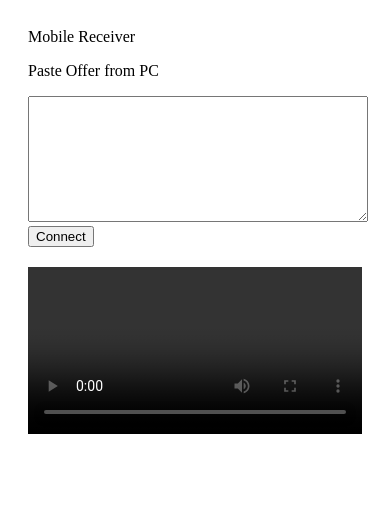
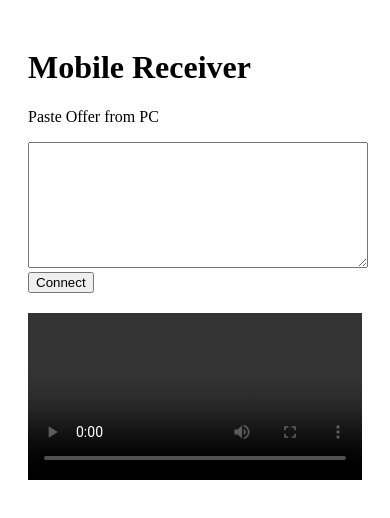
Before and after one commit to Yuna-ux/Yuna-ux, a Next.js app: page /mobile in a window 390 px wide. Shown: the top 518 px of the page. Built offline with nearby package versions, Linux system fonts and the light colour scheme.

Commit message:
Improve code formatting in MobilePage component
Refactor MobilePage component for better readability and structure.

```diff
--- a/app/mobile/page.js
+++ b/app/mobile/page.js
@@ -1,10 +1,15 @@
-"use client";import { useRef, useState } from "react";
+"use client";
+import { useRef, useState } from "react";
 
-export default function MobilePage() {const pcRef = useRef(null);const videoRef = useRef(null);
+export default function MobilePage() {
+  const pcRef = useRef(null);
+  const videoRef = useRef(null);
 
-const [offerInput, setOfferInput] = useState("");const [answerOutput, setAnswerOutput] = useState("");
+  const [offerInput, setOfferInput] = useState("");
+  const [answerOutput, setAnswerOutput] = useState("");
 
-const connect = async () => {if (!offerInput) return;
+  const connect = async () => {
+    if (!offerInput) return;
 
     const pc = new RTCPeerConnection({
       iceServers: [{ urls: "stun:stun.l.google.com:19302" }]
@@ -13,7 +18,9 @@ const pc = new RTCPeerConnection({
     pcRef.current = pc;
 
     pc.ontrack = (event) => {
+      if (videoRef.current) {
         videoRef.current.srcObject = event.streams[0];
+      }
     };
 
     const offerData = JSON.parse(offerInput);
@@ -29,10 +36,11 @@ pc.onicecandidate = (e) => {
 
     const answer = await pc.createAnswer();
     await pc.setLocalDescription(answer);
-
   };
 
-return (<div style={{ padding: 20 }}>Mobile Receiver
+  return (
+    <div style={{ padding: 20 }}>
+      <h1>Mobile Receiver</h1>
 
       <p>Paste Offer from PC</p>
       <textarea
@@ -66,5 +74,5 @@ return (<div style={{ padding: 20 }}>Mobile Receiver
         style={{ width: "100%", marginTop: 20 }}
       />
     </div>
-
-);}
+  );
+}
```
Lines whose indentation alone changed are shown as unchanged.
